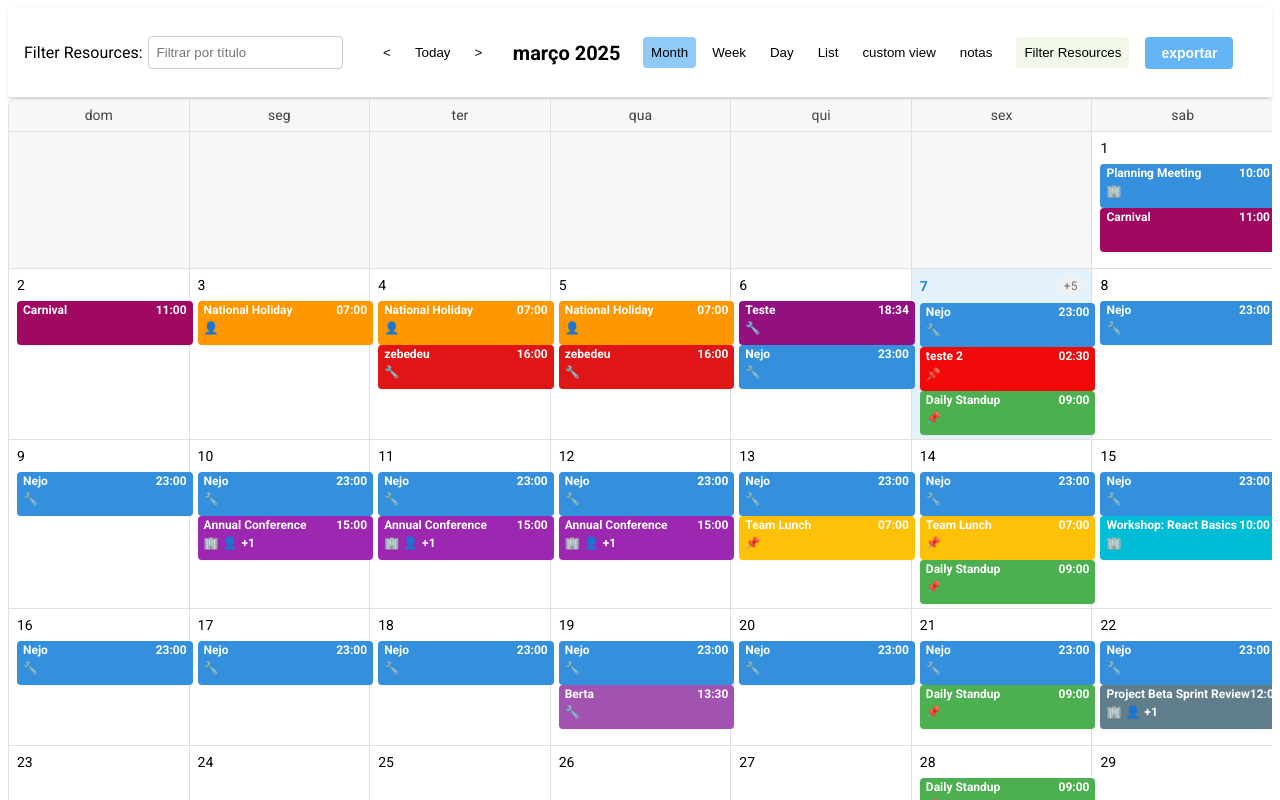
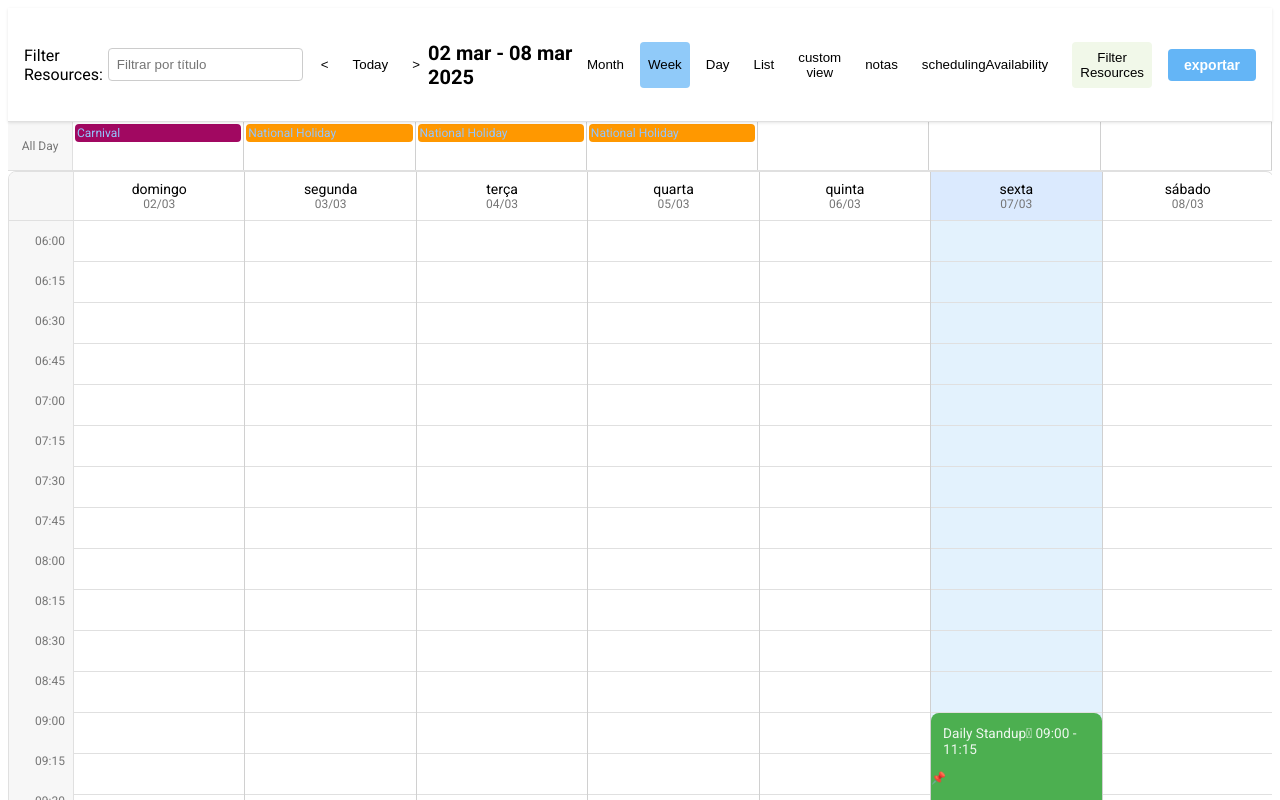
Before and after one commit to Zebedeu/react-agendfy, a React (Vite) app: page / in a window 1280 px wide. Shown: the top 800 px of the page. Built offline with nearby package versions, Linux system fonts and the light colour scheme.

Commit message:
fix(WeekEvent): add custom vertical resize handles for top and bottom resizing
Implemented custom top and bottom resize handles with minHeight to ensure proper vertical resizing. This change fixes the issue where events could not be resized from the top or bottom.

```diff
--- a/package.json
+++ b/package.json
@@ -1,7 +1,7 @@
 {
   "name": "react-agendfy",
   "private": false,
-  "version": "1.0.7-beta.1",
+  "version": "1.0.7",
   "type": "module",
   "main": "dist/index.umd.js",
   "module": "dist/index.es.js",
--- a/src/App.tsx
+++ b/src/App.tsx
@@ -4,6 +4,7 @@ import Calendar from './Core/Calendar';
 import { ToastProvider } from './Core/Components/Toast/Toast';
 import { EmailAdapter } from './types/notification';
 import EventTitleFilterPlugin from './Plugins/Filter/EventTitleFilterPlugin';
+import SchedulingAvailabilityView from './Plugins/A/b';
 
 export class ExampleEmailAdapter implements EmailAdapter {
   async sendEmail(subject: string, body: string, recipient?: string): Promise<void> {
@@ -126,8 +127,8 @@ const initialEvents = [
   {
       "id": "7",
       "title": "Client Meeting - Project Alpha",
-      "start": "2025-03-07T15:00:00.000+01:00",
-      "end": "2025-03-07T16:30:00.000+01:00",
+      "start": "2025-03-17T15:00:00.000Z",
+      "end": "2025-03-17T17:00:00.000Z",
       "color": "#795548",
       "isAllDay": false,
       "isMultiDay": false,
@@ -147,8 +148,8 @@ const initialEvents = [
   {
       "id": "8",
       "title": "Workshop: React Basics",
-      "start": "2025-03-15T09:00:00.000Z",
-      "end": "2025-03-15T17:00:00.000Z",
+      "start": "2025-03-17T15:00:00.000Z",
+      "end": "2025-03-17T17:00:00.000Z",
       "color": "#00bcd4",
       "isAllDay": false,
       "isMultiDay": false,
@@ -195,144 +196,6 @@ const initialEvents = [
       "isAllDay": true,
       "isMultiDay": false
   },
-  {
-      "id": "1741282491943",
-      "title": "Teste",
-      "start": "2025-03-06T17:34:00.000Z",
-      "end": "2025-03-06T19:34:00.000Z",
-      "color": "#931081",
-      "isAllDay": false,
-      "isMultiDay": false,
-      "resources": [
-          {
-              "id": "r3",
-              "name": "Projector",
-              "type": "equipment"
-          }
-      ]
-  },
-  {
-      "id": "1741285313646",
-      "title": "Berta",
-      "start": "2025-03-19 12:30:00",
-      "end": "2025-03-19 13:30:00",
-      "color": "#a253b2",
-      "isAllDay": false,
-      "isMultiDay": false,
-      "resources": [
-          {
-              "id": "r3",
-              "name": "Projector",
-              "type": "equipment"
-          }
-      ]
-  },
-  {
-      "id": "1741285817576",
-      "title": "zebedeu",
-      "start": "2025-03-04T16:00:00.000+01:00",
-      "end": "2025-03-05T17:00:00.000+01:00",
-      "color": "#e01515",
-      "isAllDay": false,
-      "isMultiDay": true,
-      "resources": [
-          {
-              "id": "r3",
-              "name": "Projector",
-              "type": "equipment"
-          }
-      ],
-      "recurrence": ""
-  },
-  {
-      "id": "1741288355810",
-      "title": "Nejo",
-      "start": "2025-03-06 22:00:00",
-      "end": "2025-03-22 22:00:00",
-      "color": "#3490dc",
-      "isAllDay": false,
-      "isMultiDay": false,
-      "resources": [
-          {
-              "id": "r3",
-              "name": "Projector",
-              "type": "equipment"
-          }
-      ]
-  },
-  {
-      "id": "1741289417992",
-      "title": "Alerta",
-      "start": "2025-03-07T20:30:00.000+01:00",
-      "end": "2025-03-07T21:00:00.000+01:00",
-      "color": "#81909c",
-      "isAllDay": false,
-      "isMultiDay": false,
-      "alertBefore": 18,
-      "resources": [
-          "r1"
-      ]
-  },
-  {
-      "id": "1741342029168",
-      "title": "teste 2",
-      "start": "2025-03-07T02:30:00.000+01:00",
-      "end": "2025-03-07T03:30:00.000+01:00",
-      "color": "#f10909",
-      "isAllDay": false,
-      "isMultiDay": false,
-      "alertBefore": 7,
-      "resources": [
-          "r1"
-      ]
-  },
-  {
-      "id": "1741361195389",
-      "title": "familia",
-      "start": "2025-03-07T16:26:00.000Z",
-      "end": "2025-03-07T17:26:00.000Z",
-      "color": "#f5eea8",
-      "isAllDay": false,
-      "isMultiDay": false,
-      "alertBefore": 0,
-      "resources": [
-          "r2",
-          "r1",
-          "r3",
-          "r4"
-      ]
-  },
-  {
-      "id": "1741361390974",
-      "title": "bbbbbbbb",
-      "start": "2025-03-07T17:00:00.000Z",
-      "end": "2025-03-07T18:00:00.000Z",
-      "color": "#57dc32",
-      "isAllDay": false,
-      "isMultiDay": false,
-      "alertBefore": 0,
-      "resources": [
-          "r3",
-          "r1",
-          "r2",
-          "r4"
-      ]
-  },
-  {
-      "id": "1741364887622",
-      "title": "10 horas",
-      "start": "2025-03-07T09:00:00.000Z",
-      "end": "2025-03-07T10:00:00.000Z",
-      "color": "#3490dc",
-      "isAllDay": false,
-      "isMultiDay": false,
-      "alertBefore": 0,
-      "resources": [
-          "r1",
-          "r2",
-          "r4"
-      ]
-  }
 ]
 function App() {
   const calendarRef = useRef<HTMLDivElement>(null);
@@ -345,7 +208,7 @@ function App() {
 
   const defaultConfig = {
     timeZone: 'Africa/Lagos',
-    defaultView: "month",
+    defaultView: "week",
     slotDuration: 15,
     slotLabelFormat: "HH:mm",
     slotMin: "06:00",
@@ -466,6 +329,17 @@ const config = useMemo(()=> {
           { location: 'view', type:'header', viewName: 'custom view', component: MyCustomViewComponent, key: 'custom-view-key' },
           { location: 'view', type:'header', viewName: 'notas', component: MyCustomView, key: 'custom-nota-key' },
           { location: 'left', type:'filter', viewName: 'Filter', component: EventTitleFilterPlugin, key: 'custom-filter-key' },
+          {
+            location: 'view',
+            type: 'header',
+            viewName: 'schedulingAvailability',
+            component: SchedulingAvailabilityView,
+            props: {
+              // Você pode passar props adicionais se necessário
+            },
+            key: 'scheduling-availability-view',
+          }
+
         ]}
 
       />
--- a/src/Core/Components/View/DayView/EventItem.tsx
+++ b/src/Core/Components/View/DayView/EventItem.tsx
@@ -1,6 +1,24 @@
+import { TZDate } from "@date-fns/tz";
+import { useDraggable } from "@dnd-kit/core";
+import { setHours, startOfDay, endOfDay, addMinutes, isAfter, differenceInMinutes, addDays, subDays } from "date-fns";
+import { Resizable } from "re-resizable";
+import { useMemo, useState, useEffect } from "react";
 import { BaseEventProps } from "../../../../types";
+import { config } from "../../../../Utils/config";
+import { ensureDate } from "../../../../Utils/DateTrannforms";
 import BaseEvent from "../../BaseEvent";
 
 export const EventItem: React.FC<BaseEventProps> = (props) => {
-  return <BaseEvent {...props} />;
+
+
+    return (
+      <Resizable
+
+      >
+     <BaseEvent
+        {... props}
+
+     />
+     </Resizable>
+      )
 };
--- a/src/Core/Components/View/WeekView/DayColumn.tsx
+++ b/src/Core/Components/View/WeekView/DayColumn.tsx
@@ -52,7 +52,7 @@ export const DayColumn = memo(
     return (
       <div
         className={`react-agenfy-daycolumn-container react-agenfy-today ${
-          isToday ? "react-agenfy-daycolumn-today react-agenfy-today" : ""
+          isToday ? "react-agenfy-daycolumn-today" : ""
         }`}
       >
         <div
--- a/src/Core/Components/View/WeekView/WeekEvent.tsx
+++ b/src/Core/Components/View/WeekView/WeekEvent.tsx
@@ -29,13 +29,16 @@ export const WeekEvent = ({
     return isMultiDay ? endOfDay(dayDate) : dayEndTime;
   }, [dayDate, endHour, isMultiDay]);
 
+
   const [size, setSize] = useState({
-    height: positionStyle?.height || "auto",
+    height: positionStyle?.height,
+    width: positionStyle?.width,
   });
 
   useEffect(() => {
     setSize({
-      height: positionStyle?.height || "auto",
+      width: positionStyle?.width,
+      height: positionStyle?.height,
     });
   }, [positionStyle?.width, positionStyle?.height, isMultiDay]);
 
@@ -80,6 +83,7 @@ export const WeekEvent = ({
     }
 
     setSize({
+      width: ref.style.width,
       height: ref.style.height,
     });
   };
@@ -99,14 +103,26 @@ export const WeekEvent = ({
     : undefined;
 
   return (
+
     <Resizable
       size={size}
       enable={{ top: true, right: false, bottom: true, left: false }}
       onResizeStop={handleResize}
-      className="absolute"
+      handleStyles={{
+        top: { cursor: 'ns-resize' },
+        bottom: {
+          cursor: 'ns-resize',
+          zIndex: 1000,
+         },
+      }}
+
       style={{
         top: positionStyle?.top || "0",
+        bottom: positionStyle?.bottom || "0",
         left: positionStyle?.left || "0",
+        height: positionStyle?.width || "0",
+        width: positionStyle?.height || "0",
+        position: "absolute",
         zIndex: 20,
         maxWidth: "100%",
         ...style,
@@ -117,11 +133,14 @@ export const WeekEvent = ({
           : undefined
       }
     >
-      <div ref={setNodeRef} {...listeners} {...attributes}>
+      <div ref={setNodeRef}
+                style={{ width: "100%", height: "100%" }}
+
+      {...listeners} {...attributes}>
         <BaseEvent
           event={event}
           onEventClick={onEventClick}
-          positionStyle={{ top: "0", left: "0" }}
+          positionStyle={{ width: "100%",  height: "100%", top: "0", left: "0" }}
           config={config}
           isMultiDay={isMultiDay}
           isStart={isStart}
--- a/src/Core/Components/View/WeekView/WeekTimeSlot.tsx
+++ b/src/Core/Components/View/WeekView/WeekTimeSlot.tsx
@@ -38,8 +38,8 @@ export const WeekTimeSlot = memo(
           ...event,
           positionStyle: {
             top: "0",
-            left: `${(i * 100) / total}%`,
-            width: `${100 / total}%`,
+            left: `${(i * 100) / total}%`,      // Cada evento desloca horizontalmente
+            width: `${100 / total}%`,           // Divide igualmente o espaço horizontal
             height: `${
               (differenceInMinutes(ensureDate(event.end), ensureDate(event.start)) /
                 config?.slotDuration!) *
--- a/src/css/BaseEvent.css
+++ b/src/css/BaseEvent.css
@@ -8,7 +8,7 @@
   display: flex;
   flex-direction: column;
   overflow: hidden;
-  z-index: 20;
+  z-index: 200;
 }
 
 .react-agenfy-baseevent--preview {
@@ -17,6 +17,8 @@
 
 .react-agenfy-baseevent__time {
   font-size: var(--baseevent-time-font-size-medium);
+  padding: var(--baseevent-padding-large);
+
   opacity: 0.9;
 }
 
@@ -27,6 +29,8 @@
   }
   .react-agenfy-baseevent__time {
     font-size: var(--baseevent-time-font-size-small);
+    padding: var(--baseevent-padding-medium);
+
   }
 }
 
@@ -37,12 +41,13 @@
   }
   .react-agenfy-baseevent__time {
     font-size: var(--baseevent-time-font-size-medium);
+
   }
 }
 
 @media (min-width: 1024px) {
   .react-agenfy-baseevent {
-    padding: var(--baseevent-padding-large);
+    padding: var(--baseevent-padding-min);
     border-radius: var(--baseevent-border-radius-large);
   }
   .react-agenfy-baseevent__time {
--- a/src/index.css
+++ b/src/index.css
@@ -4,9 +4,9 @@
 @import "./css/MonthView.css";
 @import "./css/WeekView.css";
 @import "./css/DayView.css";
+@import "./css/BaseEvent.css";
 @import "./css/ListView.css";
 @import "./css/Resource.css";
-@import "./css/BaseEvent.css";
 
 :root {
   /* Cores - Tema Suave e Moderno */
@@ -87,9 +87,10 @@
   /* Variáveis para o componente BaseEvent */
   --baseevent-padding-small: 0.25rem;
   --baseevent-border-radius-small: 0.25rem;
-  --baseevent-padding-medium: 0.5rem;
+  --baseevent-padding-medium: 0rem;
   --baseevent-border-radius-medium: 0.375rem;
   --baseevent-padding-large: 0.75rem;
+  --baseevent-padding-min: 0rem;
   --baseevent-border-radius-large: 0.5rem;
   --baseevent-time-font-size-small: 0.65rem;
   --baseevent-time-font-size-medium: 0.75rem;
--- a/src/index.tsx
+++ b/src/index.tsx
@@ -3,6 +3,7 @@ import React from "react";
 import {
   CalendarProps,
   EventProps,
+  Resource,
 } from "./types";
 import {
   NotificationServiceConfig,
@@ -38,5 +39,6 @@ export type {
   DataSourcePlugin,
   DataSourceConfigProps,
   FilterPluginProps,
-  SearchPluginProps
+  SearchPluginProps,
+  Resource,
 };
```
Also changed, not shown: src/Core/Components/TimeSlotBase.tsx (added, +61 -0 lines), 2 other files (tests, documents, lock files or other folders).
